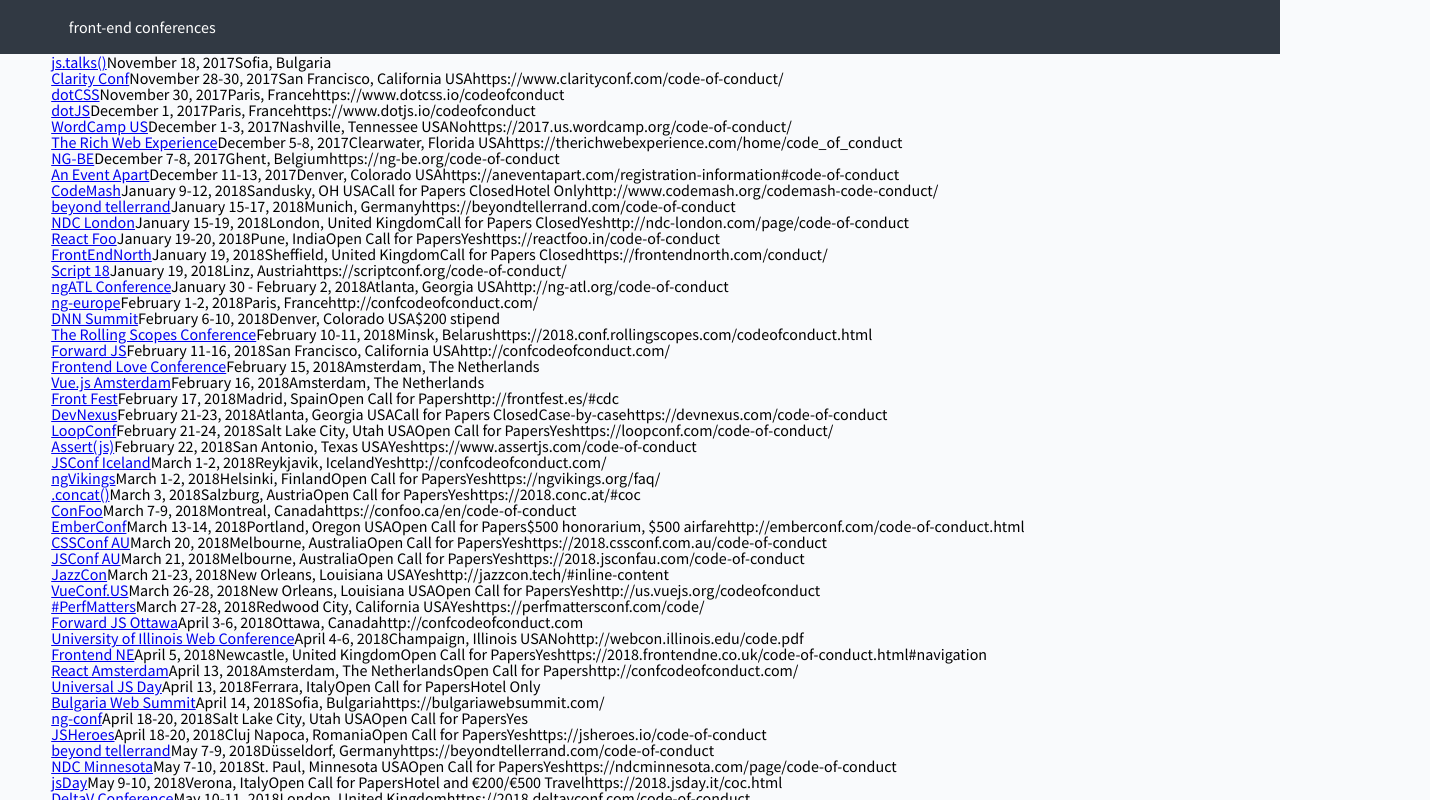
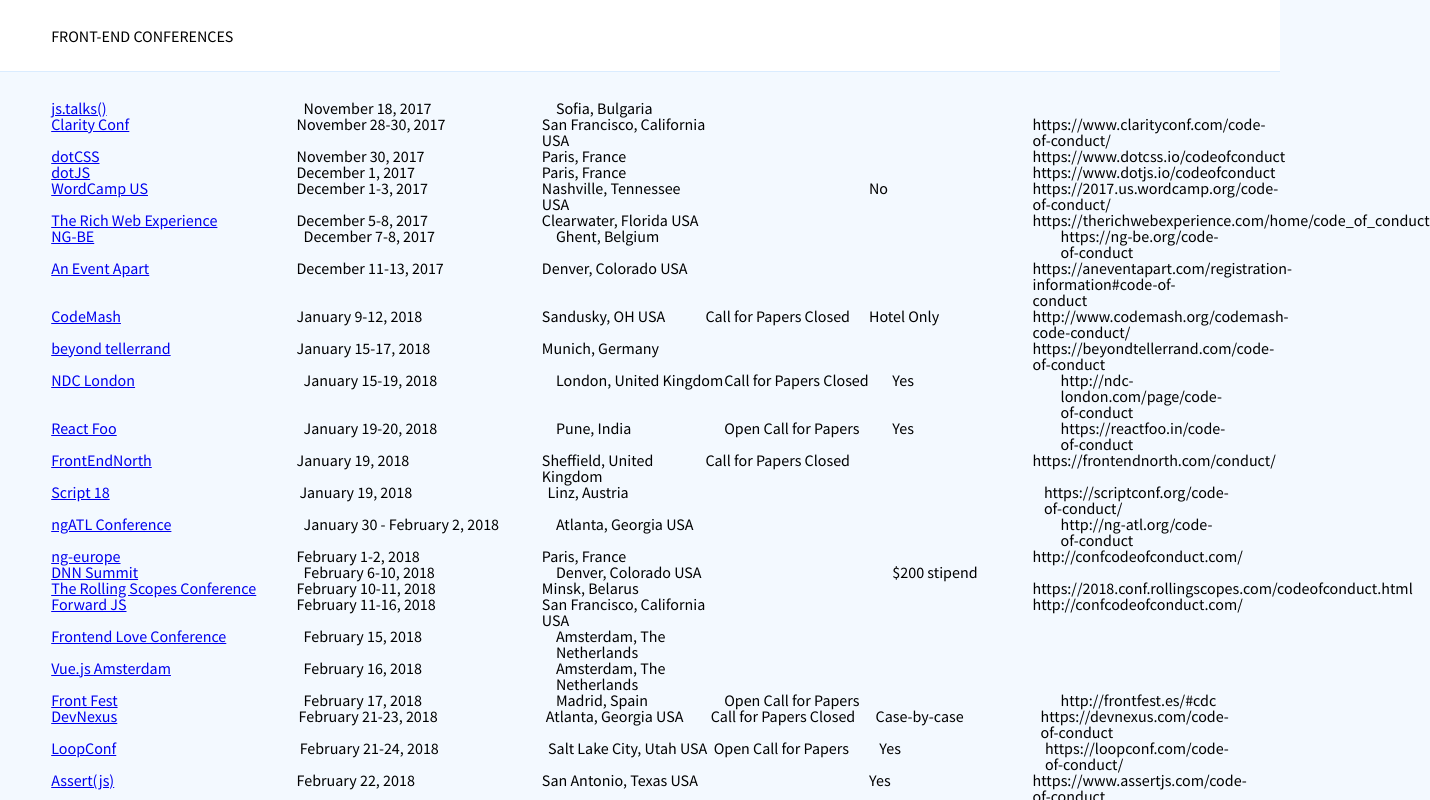
Before and after one commit to jonbellah/frontendconfs, a React (Create React App) app: page / in a window 1280 px wide. Shown: the top 800 px of the page, 1430 px wide, since content can reach past the window. Built offline with nearby package versions, Linux system fonts and the light colour scheme.

Commit message:
Styles and such

```diff
--- a/public/index.html
+++ b/public/index.html
@@ -22,7 +22,7 @@
     -->
     <title>React App</title>
   </head>
-  <body class="bg-off-white">
+  <body class="bg-blue-light">
     <noscript>
       You need to enable JavaScript to run this app.
     </noscript>
--- a/src/App.js
+++ b/src/App.js
@@ -11,7 +11,7 @@ const App = () => {
   return (
     <div className="App">
       <Header />
-      <div className="container">
+      <div className="container d:f flx-d:c">
         {conferenceList}
       </div>
     </div>
--- a/src/Conference.js
+++ b/src/Conference.js
@@ -4,25 +4,27 @@ import PropTypes from 'prop-types';
 import { getDates, hasOpenCall } from './lib/utils';
 
 const Conference = props => (
-  <div className="conference">
-    <a href={props.link}>
-      {props.name}
-    </a>
-    <span>
+  <div className="conference d:f flx-d:r">
+    <div className="w:3of12">
+      <a href={props.link}>
+        {props.name}
+      </a>
+    </div>
+    <div className="w:3of12">
       {getDates(props.startDate, props.endDate)}
-    </span>
-    <span>
+    </div>
+    <div className="w:2of12">
       {props.location.city}, {props.location.state} {props.location.country}
-    </span>
-    <span>
+    </div>
+    <div className="w:2of12">
       {hasOpenCall(props.cfpDeadline)}
-    </span>
-    <span>
+    </div>
+    <div className="w:2of12">
       {props.travel}
-    </span>
-    <span>
+    </div>
+    <div className="w:2of12">
       {props.coc}
-    </span>
+    </div>
   </div>
 );
 
--- a/src/Header.js
+++ b/src/Header.js
@@ -1,9 +1,9 @@
 import React from 'react';
 
 const Header = () => (
-  <header id="masthead" className="bg-blue-dark p:2">
+  <header id="masthead" className="bg-white bor-bot-blue-light p-t:4 p-b:4 m-b:4">
     <div className="container">
-      <h1 className="color-white">front-end conferences</h1>
+      <h1 className="t-t:u">front-end conferences</h1>
     </div>
   </header>
 );
--- a/src/assets/scss/base/_utils.scss
+++ b/src/assets/scss/base/_utils.scss
@@ -7,11 +7,24 @@
   background-color: $blue;
 }
 
+.bg-blue-light {
+  background-color: $blue-light;
+}
+
 .bg-off-white {
   background-color: $off-white;
+}
+
+.bg-white {
+  background-color: #fff;
 }
 
 // Text Color
 .color-white {
   color: #fff;
 }
+
+// Border
+.bor-bot-blue-light {
+  border-bottom: 1px solid darken($blue-light, 5%);
+}
--- a/src/assets/scss/base/_variables.scss
+++ b/src/assets/scss/base/_variables.scss
@@ -1,6 +1,7 @@
 // Colors
 $blue-dark: #313943;
 $blue: #0064D5;
+$blue-light: #F3F9FF;
 $off-white: #F9FAFC;
 
 // Fonts
```
Also changed, not shown: src/assets/scss/style.css.
